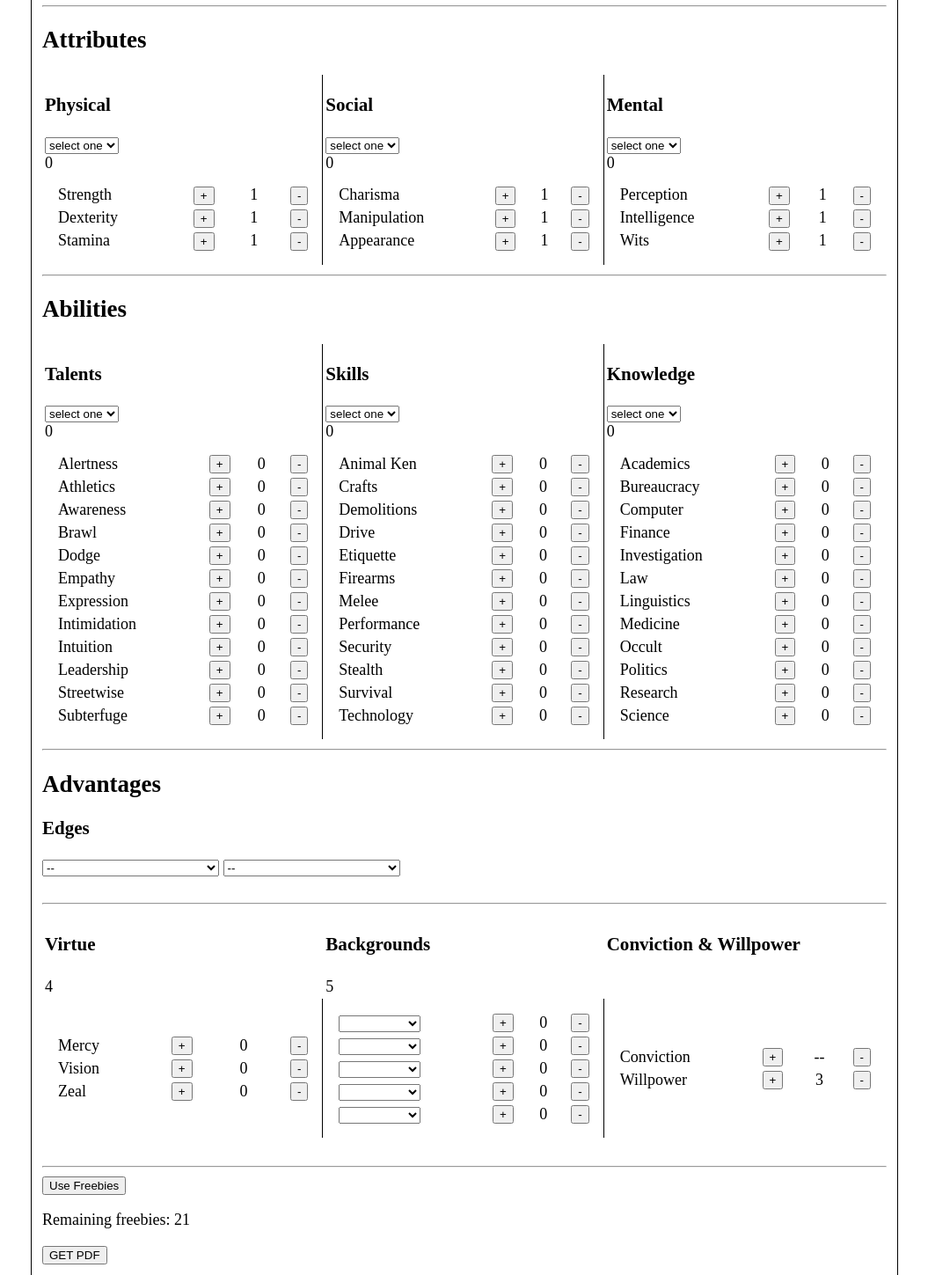
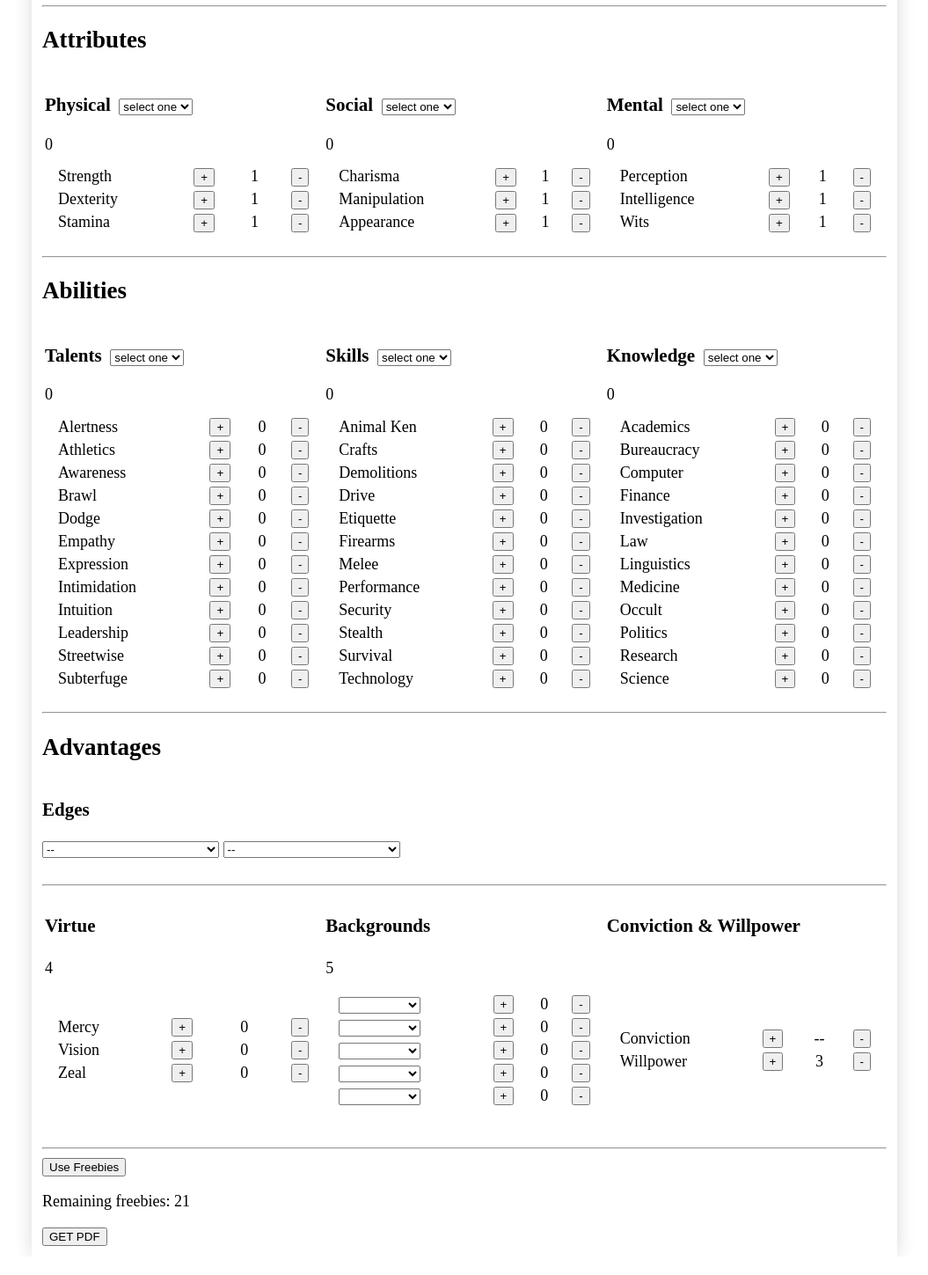
Before and after one commit to Salemslots/Salemslots.github.io, a website: page hunter.html in a window 1280 px wide. Shown: the part 288-1737 px from the top of the page at 88% size, without its empty margins (112-1167 px from the left). After the commit the page ends 1716 px from the top, so only its background shows below. Drawn offline with Linux system fonts and the light colour scheme; a script that the page names is missing.

Commit message:
way better styling now

```diff
--- a/hunter.html
+++ b/hunter.html
@@ -61,7 +61,7 @@
     <h2>Attributes</h2>
     <div id="attri">
       <table class="full">
-        <td style="border-right-style: solid;border-width: thin;">
+        <td>
           <h3>Physical</h3>
           <select class="phyprio" name="phyprio">
             <option value="0" selected>select one</option>
@@ -93,7 +93,7 @@
           </table>
         </td>
 
-        <td style="border-right-style: solid;border-width: thin;">
+        <td>
           <h3>Social</h3>
           <select class="socprio" name="socprio">
             <option value="0" selected>select one</option>
@@ -164,7 +164,7 @@
     <h2>Abilities</h2>
     <div id="abili">
       <table class="full">
-        <td style="border-right-style: solid;border-width: thin;">
+        <td>
           <h3>Talents</h3>
           <select class="talentsPrio" name="talentsPrio">
             <option value="0" selected>select one</option>
@@ -248,7 +248,7 @@
           </table>
         </td>
 
-        <td style="border-right-style: solid;border-width: thin;">
+        <td>
           <h3>Skills</h3>
           <select class="skillPrio" name="skillprio">
             <option value="0" selected>select one</option>
@@ -459,7 +459,7 @@
         </td>
       </tr>
 
-      <td style="border-right-style: solid;border-width: thin;">
+      <td>
         <div id="virtues">
           <table class="third">
             <tr>
@@ -484,7 +484,7 @@
         </div>
 
       </td>
-      <td style="border-right-style: solid;border-width: thin;">
+      <td>
         <div id="backgrounds">
           <table class="third">
             <tr>
--- a/main.css
+++ b/main.css
@@ -2,7 +2,6 @@ body{
   margin: 0;
   font-size: large;
 }
-
 
 ul {
   list-style-type: none;
@@ -34,9 +33,7 @@ li a:hover {
 #creatorbody{
   margin: auto;
   padding: 12px;
-  border-right-style: solid;
-  border-left-style: solid;
-  border-width: thin;
+  box-shadow: 0 0 20px rgba(0, 0, 0, 0.15);
   max-width: 960px;
 }
 
@@ -72,3 +69,8 @@ table{
 .third td:nth-child(3){
   text-align: center;
 }
+
+h3{
+  display: inline-block;
+  padding-right: 5px;
+}
```
